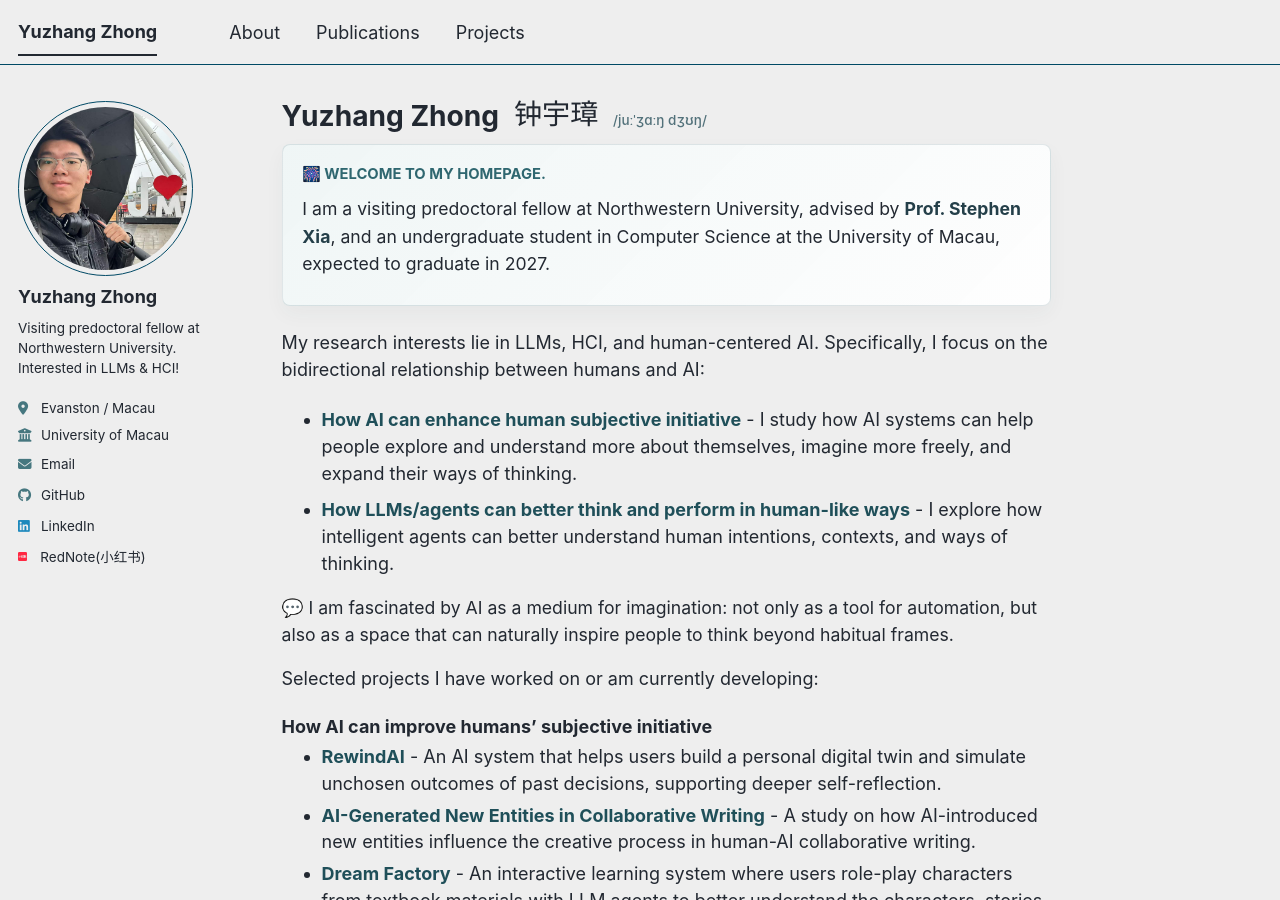
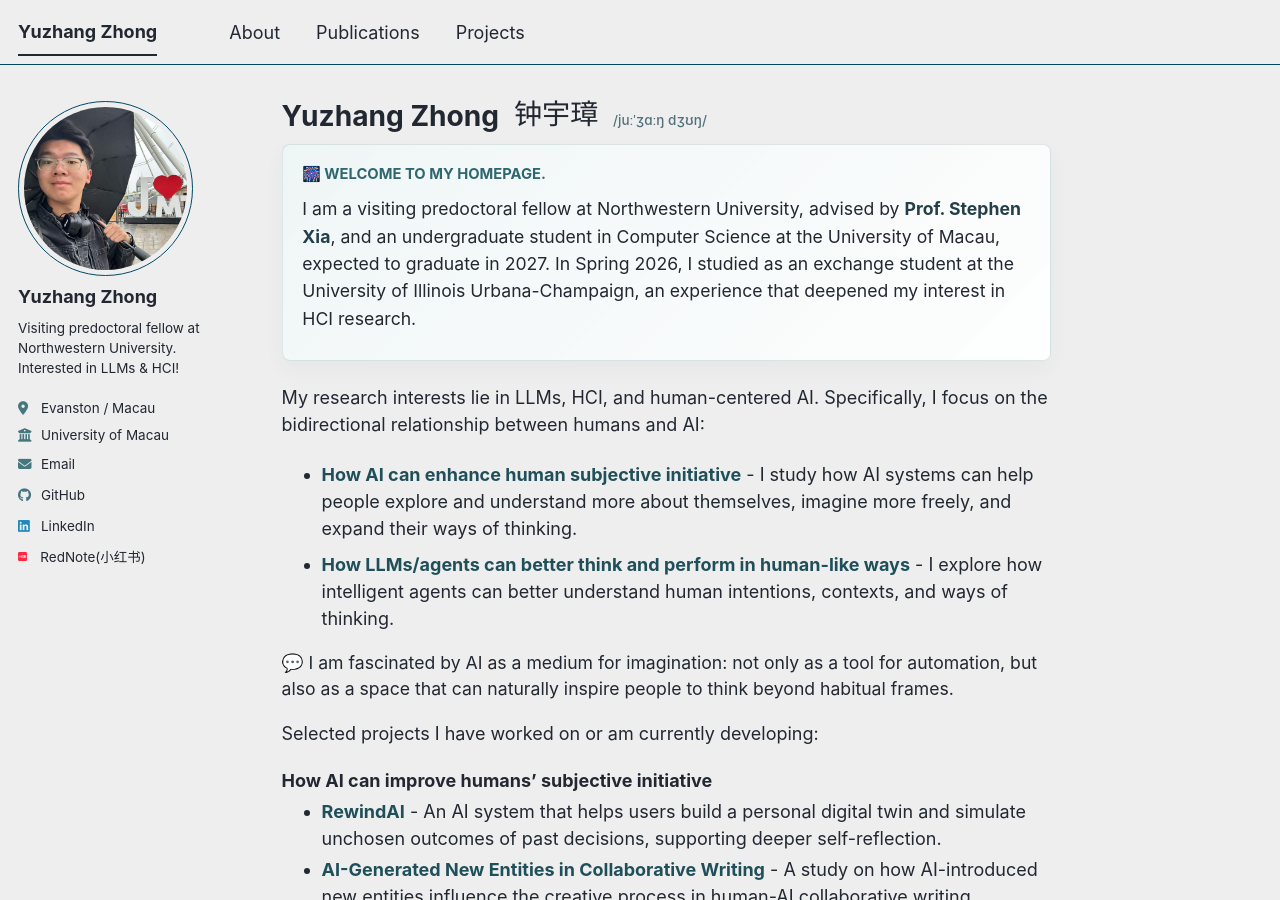
Before and after one commit to yuzhang-zhong/yuzhang-zhong.github.io, a Jekyll site: the page built from _pages/about.md, in a window 1280 px wide and 900 px high. Built offline with Jekyll 4.4.1, drawn with Linux system fonts in a browser that asks for light colours; a style sheet for code colours, icons or effects is not loaded.

Commit message:
Add UIUC exchange to homepage intro

```diff
--- a/_pages/about.md
+++ b/_pages/about.md
@@ -11,7 +11,7 @@ redirect_from:
 
 <section class="homepage-welcome" markdown="1">
 <p class="welcome-kicker">🎆 Welcome to my homepage.</p>
-<p class="welcome-lead">I am a visiting predoctoral fellow at Northwestern University, advised by <strong>Prof. Stephen Xia</strong>, and an undergraduate student in Computer Science at the University of Macau, expected to graduate in 2027.</p>
+<p class="welcome-lead">I am a visiting predoctoral fellow at Northwestern University, advised by <strong>Prof. Stephen Xia</strong>, and an undergraduate student in Computer Science at the University of Macau, expected to graduate in 2027. In Spring 2026, I studied as an exchange student at the University of Illinois Urbana-Champaign, an experience that deepened my interest in HCI research.</p>
 </section>
 
 My research interests lie in LLMs, HCI, and human-centered AI. Specifically, I
```
